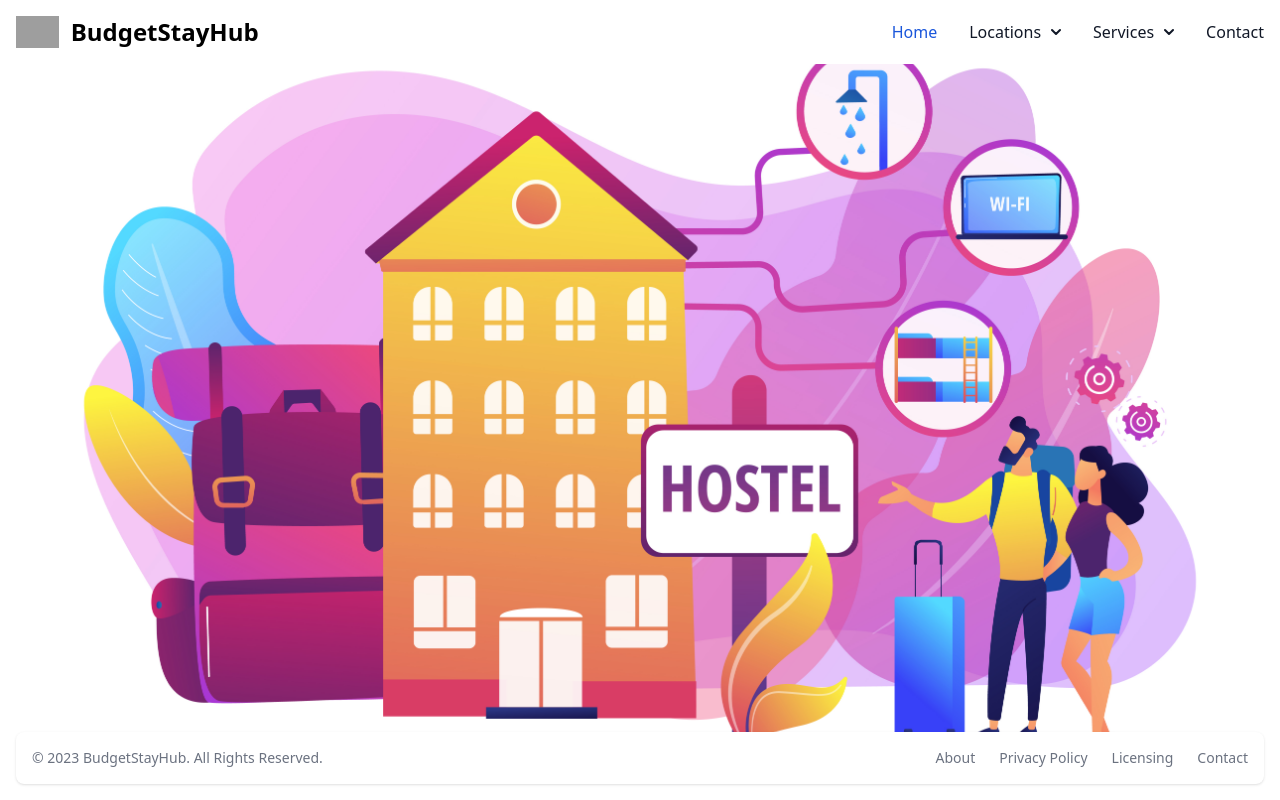
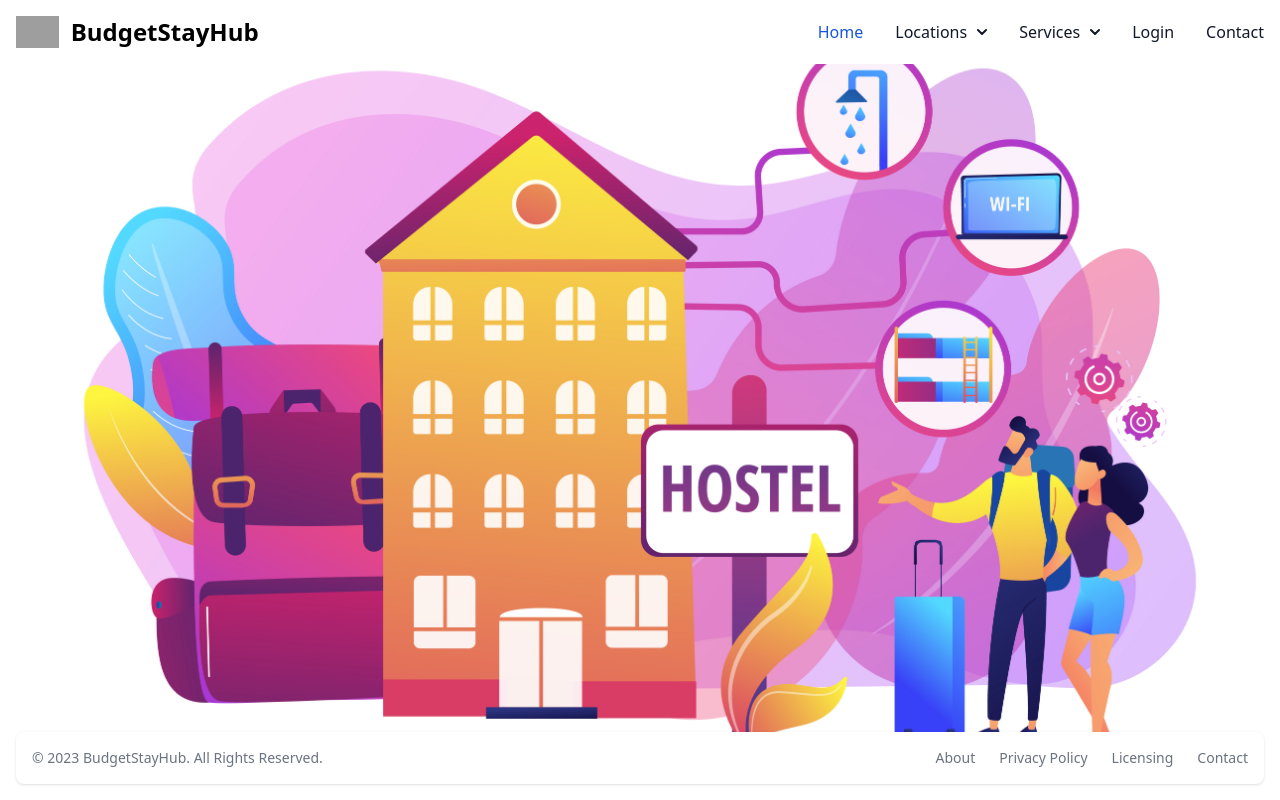
Before and after one commit to AlekSkyHigh/budget-stay-hub, an Angular app in the folder client/: page / in a window 1280 px wide. Built offline with nearby package versions, Linux system fonts and the light colour scheme; grey boxes are pictures that could not be loaded.

Commit message:
login button added to the navbar

```diff
--- a/client/src/app/core/navbar/navbar.component.html
+++ b/client/src/app/core/navbar/navbar.component.html
@@ -61,6 +61,9 @@
                 </div>
             </div>
         </li>
+        <li>
+          <a href="#" class="block py-2 px-3 text-gray-900 rounded hover:bg-gray-100 md:hover:bg-transparent md:border-0 md:hover:text-blue-700 md:p-0 dark:text-white md:dark:hover:text-blue-500 dark:hover:bg-gray-700 dark:hover:text-white md:dark:hover:bg-transparent">Login</a>
+        </li>
           <li>
             <a href="#" class="block py-2 px-3 text-gray-900 rounded hover:bg-gray-100 md:hover:bg-transparent md:border-0 md:hover:text-blue-700 md:p-0 dark:text-white md:dark:hover:text-blue-500 dark:hover:bg-gray-700 dark:hover:text-white md:dark:hover:bg-transparent">Contact</a>
           </li>
```
